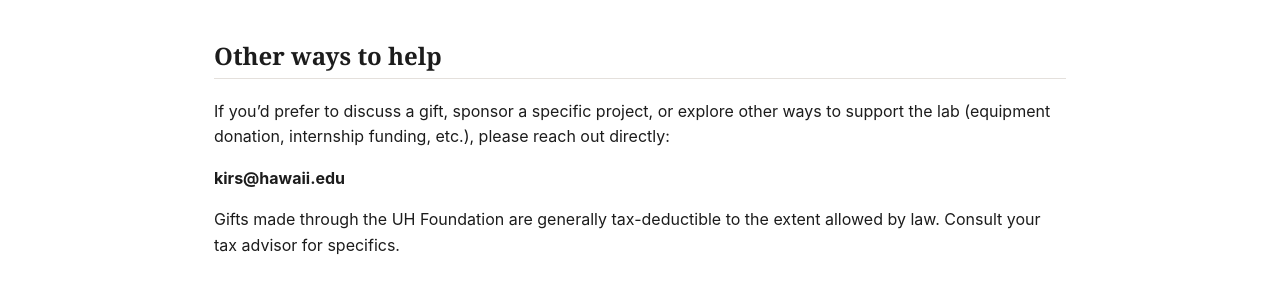
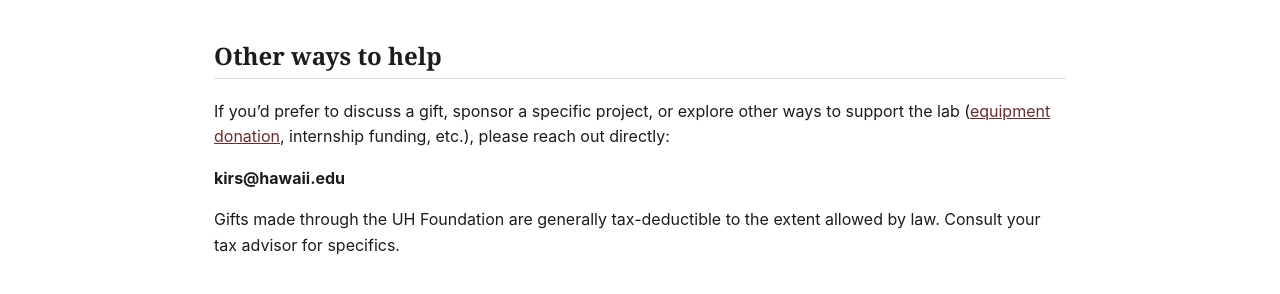
Before and after one commit to MarekKirs/marekkirs.github.io, a Jekyll site: the page built from donate.md, in a window 1280 px wide. Shown: the part 685-979 px from the top of the page. Built offline with Jekyll 4.4.1, drawn with Linux system fonts in a browser that asks for light colours; part of the change alters nothing that is shown.

```diff
--- a/donate.md
+++ b/donate.md
@@ -30,7 +30,7 @@ Gifts can be made online through the University of Hawaiʻi Foundation. Please s
 ## Other ways to help
 
 If you'd prefer to discuss a gift, sponsor a specific project, or
-explore other ways to support the lab (equipment donation, internship
+explore other ways to support the lab ([equipment donation]({{ '/wishlist/' | relative_url }}), internship
 funding, etc.), please reach out directly:
 
 **{{ site.email }}**
```
